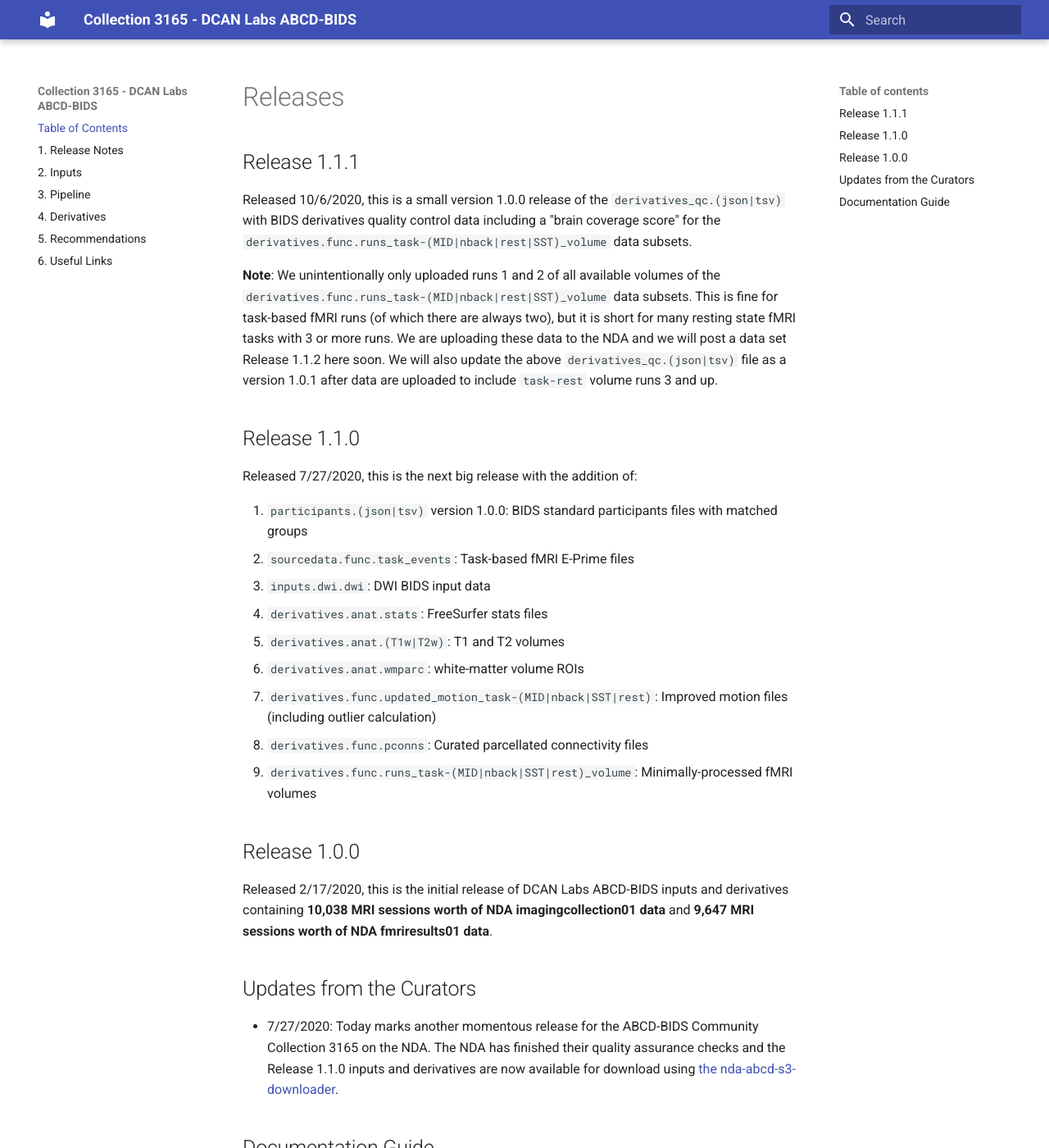
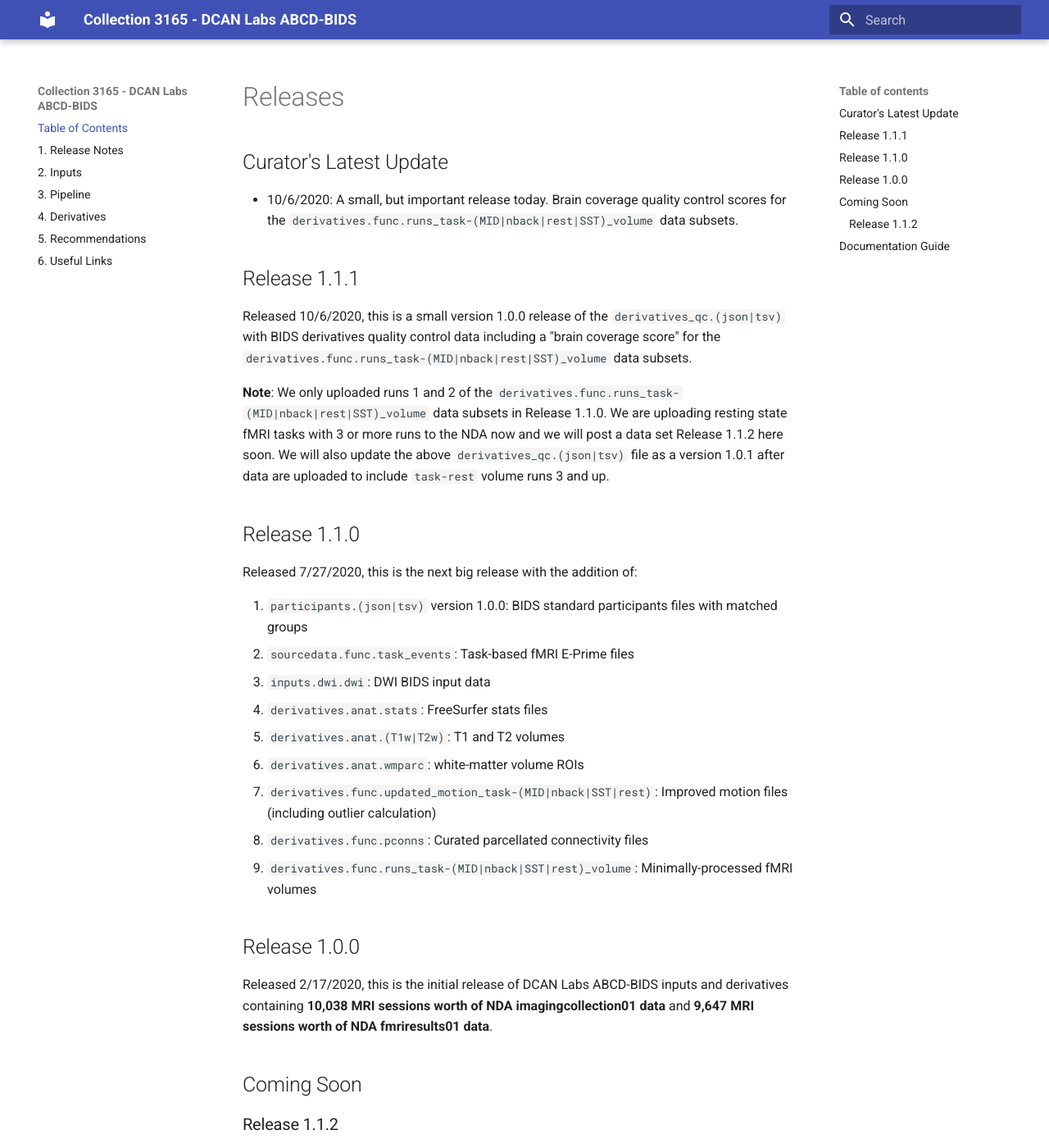
Before and after one commit to ABCD-STUDY/nda-abcd-collection-3165, an MkDocs documentation site: the page built from docs/index.md, in a window 1280 px wide and 1400 px high. Shown: the whole window at 82% size. Built offline with MkDocs 1.6.1 and Material for MkDocs 9.7.7, drawn with Linux system fonts in a browser that asks for light colours; old or Windows-style settings are respelled for this version of MkDocs; some of the changed text lies outside the part shown.

Commit message:
Draft 2 of release 1.1.1.

```diff
--- a/docs/index.md
+++ b/docs/index.md
@@ -1,10 +1,14 @@
 # Releases
+
+## Curator's Latest Update
+
+- 10/6/2020: A small, but important release today.  Brain coverage quality control scores for the `derivatives.func.runs_task-(MID|nback|rest|SST)_volume` data subsets.
 
 ## Release 1.1.1
 
 Released 10/6/2020, this is a small version 1.0.0 release of the `derivatives_qc.(json|tsv)` with BIDS derivatives quality control data including a "brain coverage score" for the `derivatives.func.runs_task-(MID|nback|rest|SST)_volume` data subsets.
 
-**Note**: We unintentionally only uploaded runs 1 and 2 of all available volumes of the `derivatives.func.runs_task-(MID|nback|rest|SST)_volume` data subsets.  This is fine for task-based fMRI runs (of which there are always two), but it is short for many resting state fMRI tasks with 3 or more runs.  We are uploading these data to the NDA and we will post a data set Release 1.1.2 here soon.  We will also update the above `derivatives_qc.(json|tsv)` file as a version 1.0.1 after data are uploaded to include `task-rest` volume runs 3 and up.
+**Note**: We only uploaded runs 1 and 2 of the `derivatives.func.runs_task-(MID|nback|rest|SST)_volume` data subsets in Release 1.1.0.  We are uploading resting state fMRI tasks with 3 or more runs to the NDA now and we will post a data set Release 1.1.2 here soon.  We will also update the above `derivatives_qc.(json|tsv)` file as a version 1.0.1 after data are uploaded to include `task-rest` volume runs 3 and up.
 
 ## Release 1.1.0
 
@@ -24,9 +28,12 @@ Released 7/27/2020, this is the next big release with the addition of:
 
 Released 2/17/2020, this is the initial release of DCAN Labs ABCD-BIDS inputs and derivatives containing **10,038 MRI sessions worth of NDA imagingcollection01 data** and **9,647 MRI sessions worth of NDA fmriresults01 data**.
 
-## Updates from the Curators
+## Coming Soon
 
-- 7/27/2020: Today marks another momentous release for the ABCD-BIDS Community Collection 3165 on the NDA.  The NDA has finished their quality assurance checks and the Release 1.1.0 inputs and derivatives are now available for download using [the nda-abcd-s3-downloader](https://github.com/ABCD-STUDY/nda-abcd-s3-downloader).
+### Release 1.1.2
+
+- `derivatives_qc.(json|tsv)` version 1.0.1, including `task-rest` runs 3 and up
+- `derivatives.func.runs_task-rest_volume` data subset runs 3 and up
 
 ## Documentation Guide
 
```
Also changed, not shown: docs/inputs.md (+9 -9 lines), docs/pipeline.md (+4 -4 lines), docs/recommendations.md (+1 -1 lines).
